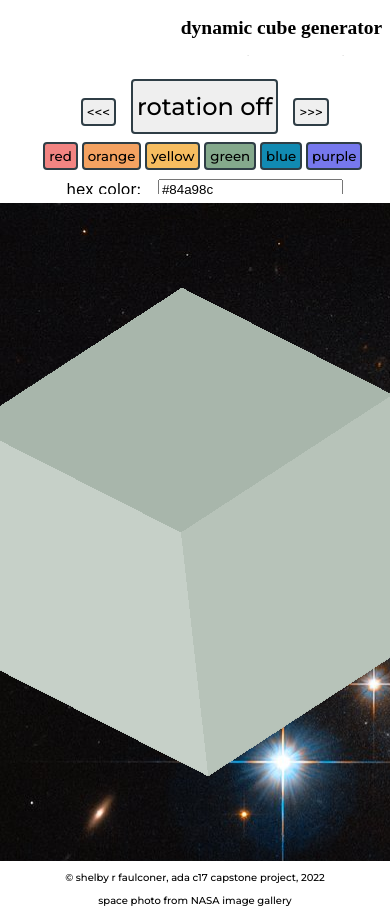
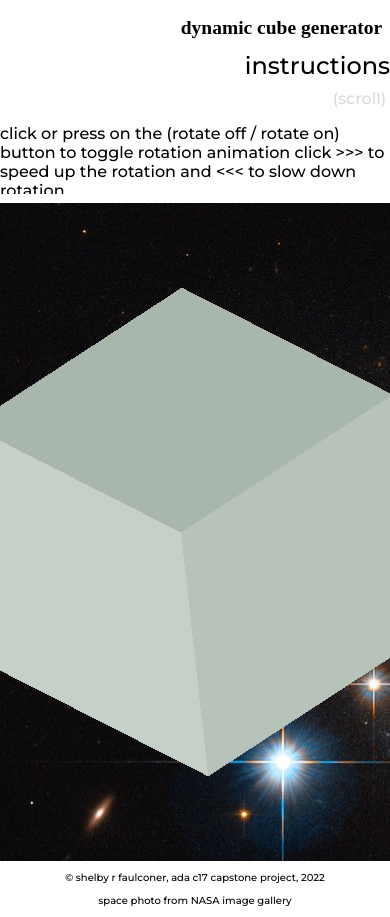
Before and after one commit to pickled-bot/dynamic-cube, a React (Create React App) app: page / in a window 390 px wide. Built offline with nearby package versions, Linux system fonts and the light colour scheme; a web font is replaced by a local one.

Commit message:
fixing instruction size for mobile

```diff
--- a/src/App.css
+++ b/src/App.css
@@ -34,7 +34,7 @@ h1 {
 #instructions {
     overflow-y: scroll;
     width: 100%;
-    height: 100%;
+    height: 21vh;
     margin-bottom: 1vh;
     font-family: 'Montserrat', sans-serif;
 }
```
